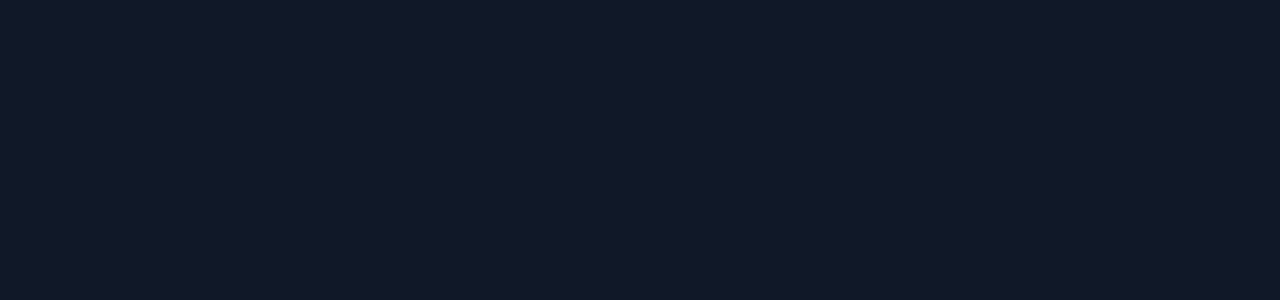
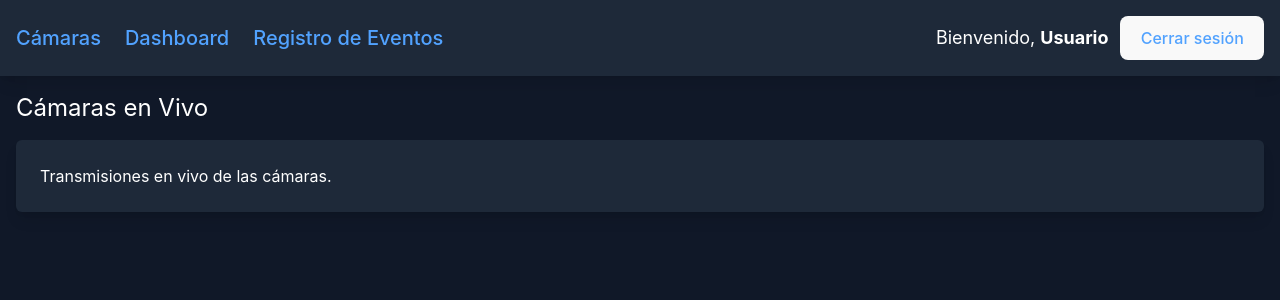
Before and after one commit to crime-detection-thesis/frontend, a React (Vite) app: page /cameras in a window 1280 px wide. Before the commit this address had no page. Shown: the top 300 px of the page. Built offline with nearby package versions, Linux system fonts and the light colour scheme.

Commit message:
feat: create navbar and modify styles

```diff
--- a/src/App.tsx
+++ b/src/App.tsx
@@ -4,6 +4,9 @@ import Login from './pages/Login';
 import Register from './pages/Register';
 import SelectSurveillanceCenter from './pages/SelectSurveillanceCenter';
 import CreateSurveillanceCenter from './pages/CreateSurveillanceCenter';
+import Cameras from './pages/Cameras';
+import Dashboard from './pages/Dashboard';
+import Events from './pages/Events';
 
 const App: React.FC = () => {
     return (
@@ -13,7 +16,10 @@ const App: React.FC = () => {
                 <Route path="/register" element={<Register />} />
                 <Route path="/select-surveillance-center" element={<SelectSurveillanceCenter />} />
                 <Route path="/create-surveillance-center" element={<CreateSurveillanceCenter />} />
-                <Route path="/dashboard" element={<div>Dashboard</div>} />
+
+                <Route path="/cameras" element={<Cameras />} />
+                <Route path="/dashboard" element={<Dashboard />} />
+                <Route path="/events" element={<Events />} />
             </Routes>
         </Router>
     );
--- a/src/components/Navbar.tsx
+++ b/src/components/Navbar.tsx
@@ -4,21 +4,41 @@ import { Link } from 'react-router-dom';
 const Navbar: React.FC = () => {
     const userName = localStorage.getItem('userName') || 'Usuario';
 
+    const handleLogout = () => {
+        localStorage.removeItem('userName');
+        window.location.href = '/login';
+    }
+
     return (
-        <div className="bg-gray-800 text-white p-4 flex justify-between items-center">
-            <div className="flex items-center">
-                <Link to="/" className="text-xl font-bold text-blue-400 hover:text-blue-600">
+        <div className="bg-gray-800 text-white shadow-lg p-4">
+            <div className="flex justify-between items-center">
+                <div className="flex space-x-6">
+                    <Link
+                        to="/cameras"
+                        className="text-xl font-semibold hover:text-blue-500 transition-colors"
+                    >
                         Cámaras
                     </Link>
-                <Link to="/dashboard" className="ml-4 text-xl font-bold text-blue-400 hover:text-blue-600">
+                    <Link
+                        to="/dashboard"
+                        className="text-xl font-semibold hover:text-blue-500 transition-colors"
+                    >
                         Dashboard
                     </Link>
-                <Link to="/events" className="ml-4 text-xl font-bold text-blue-400 hover:text-blue-600">
+                    <Link
+                        to="/events"
+                        className="text-xl font-semibold hover:text-blue-500 transition-colors"
+                    >
                         Registro de Eventos
                     </Link>
                 </div>
-            <div className="text-xl">
-                <span>Bienvenido, {userName}</span>
+
+                <div className="flex items-center space-x-3">
+                    <span className="text-lg">Bienvenido, <strong>{userName}</strong></span>
+                    <button className="text-sm text-blue-400 hover:text-blue-600 transition-colors" onClick={handleLogout}>
+                        Cerrar sesión
+                    </button>
+                </div>
             </div>
         </div>
     );
--- a/src/index.css
+++ b/src/index.css
@@ -1,13 +1,18 @@
 @import "tailwindcss";
 
-body {
+html, body {
   @apply bg-gray-900 text-white;
   font-family: 'Inter', sans-serif;
+  height: 100%;
+  width: 100%;
+  margin: 0;
+}
+
+body {
   display: flex;
-  justify-content: center;
-  align-items: center;
-  min-height: 100vh;
-  margin: 0;
+  flex-direction: column;
+  justify-content: flex-start;
+  align-items: stretch;
 }
 
 a {
--- /dev/null
+++ b/src/pages/Cameras.tsx
@@ -0,0 +1,18 @@
+import React from 'react';
+import Navbar from '../components/Navbar';
+
+const Cameras: React.FC = () => {
+    return (
+        <div>
+            <Navbar />
+            <div className="p-4">
+                <h2 className="text-2xl text-white mb-4">Cámaras en Vivo</h2>
+                <div className="bg-gray-800 p-6 rounded-md shadow-lg">
+                    <p className="text-white">Transmisiones en vivo de las cámaras.</p>
+                </div>
+            </div>
+        </div>
+    );
+};
+
+export default Cameras;
--- /dev/null
+++ b/src/pages/Dashboard.tsx
@@ -0,0 +1,18 @@
+import React from 'react';
+import Navbar from '../components/Navbar';
+
+const Dashboard: React.FC = () => {
+    return (
+        <div>
+            <Navbar />
+            <div className="p-4">
+                <h2 className="text-2xl text-white mb-4">Dashboard</h2>
+                <div className="bg-gray-800 p-6 rounded-md shadow-lg">
+                    <p className="text-white">Resumen de la actividad del sistema, estadísticas, etc.</p>
+                </div>
+            </div>
+        </div>
+    );
+};
+
+export default Dashboard;
--- /dev/null
+++ b/src/pages/Events.tsx
@@ -0,0 +1,18 @@
+import React from 'react';
+import Navbar from '../components/Navbar';
+
+const Events: React.FC = () => {
+    return (
+        <div>
+            <Navbar />
+            <div className="p-4">
+                <h2 className="text-2xl text-white mb-4">Registro de Eventos</h2>
+                <div className="bg-gray-800 p-6 rounded-md shadow-lg">
+                    <p className="text-white">Eventos registrados, como alertas y detecciones.</p>
+                </div>
+            </div>
+        </div>
+    );
+};
+
+export default Events;
--- a/src/pages/Login.tsx
+++ b/src/pages/Login.tsx
@@ -1,5 +1,5 @@
 import React, { useState } from 'react';
-import { Link } from 'react-router-dom';
+import {Link, useNavigate} from 'react-router-dom';
 import Input from '../components/Input';
 import Button from '../components/Button';
 import FormContainer from '../components/FormContainer';
@@ -7,10 +7,11 @@ import FormContainer from '../components/FormContainer';
 const Login: React.FC = () => {
     const [email, setEmail] = useState('');
     const [password, setPassword] = useState('');
+    const navigate = useNavigate();
 
     const handleLogin = (e: React.FormEvent) => {
         e.preventDefault();
-        console.log('Login with:', email, password);
+        navigate('/dashboard');
     };
 
     return (
```
Lines whose indentation alone changed are shown as unchanged.
